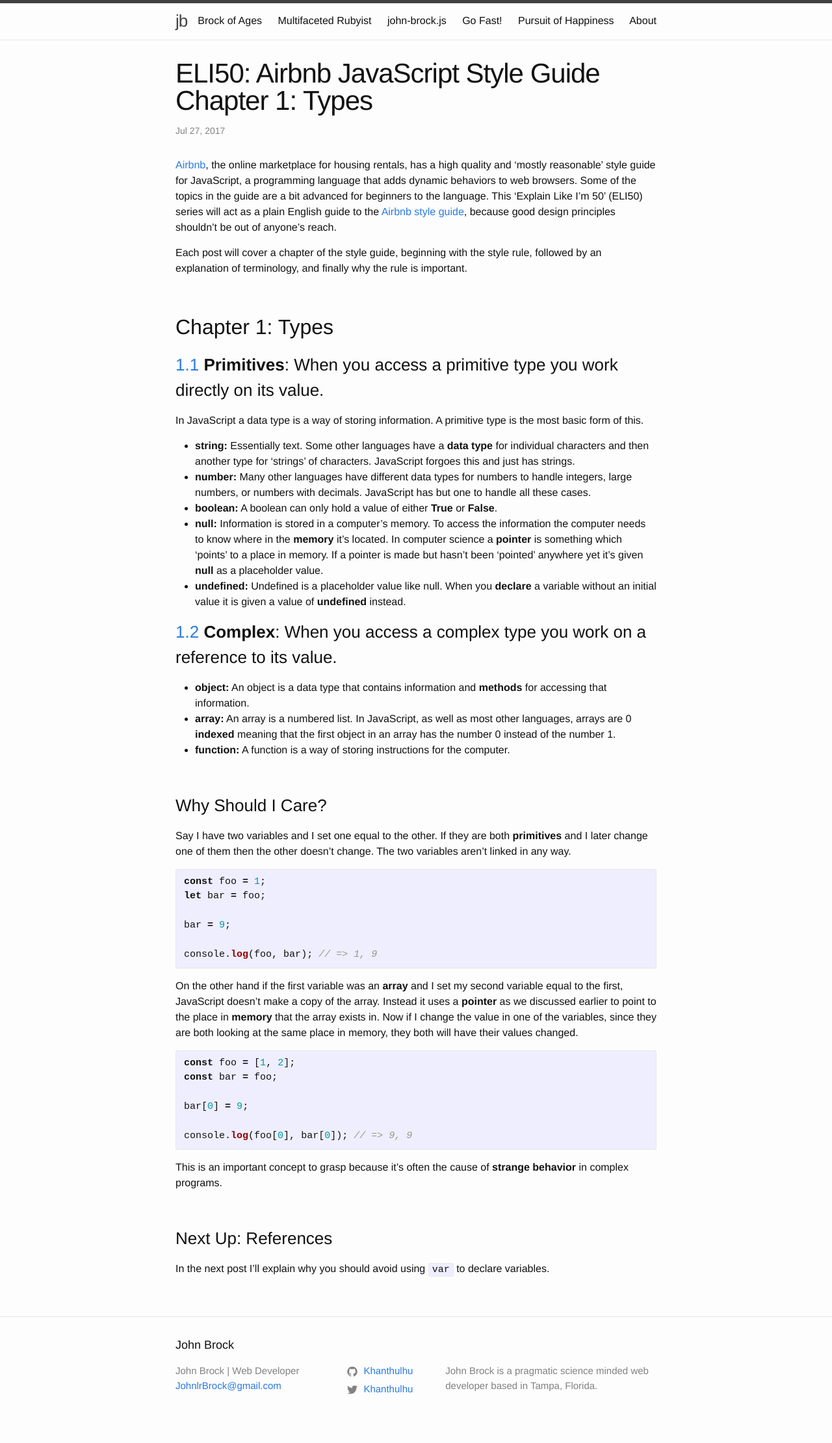
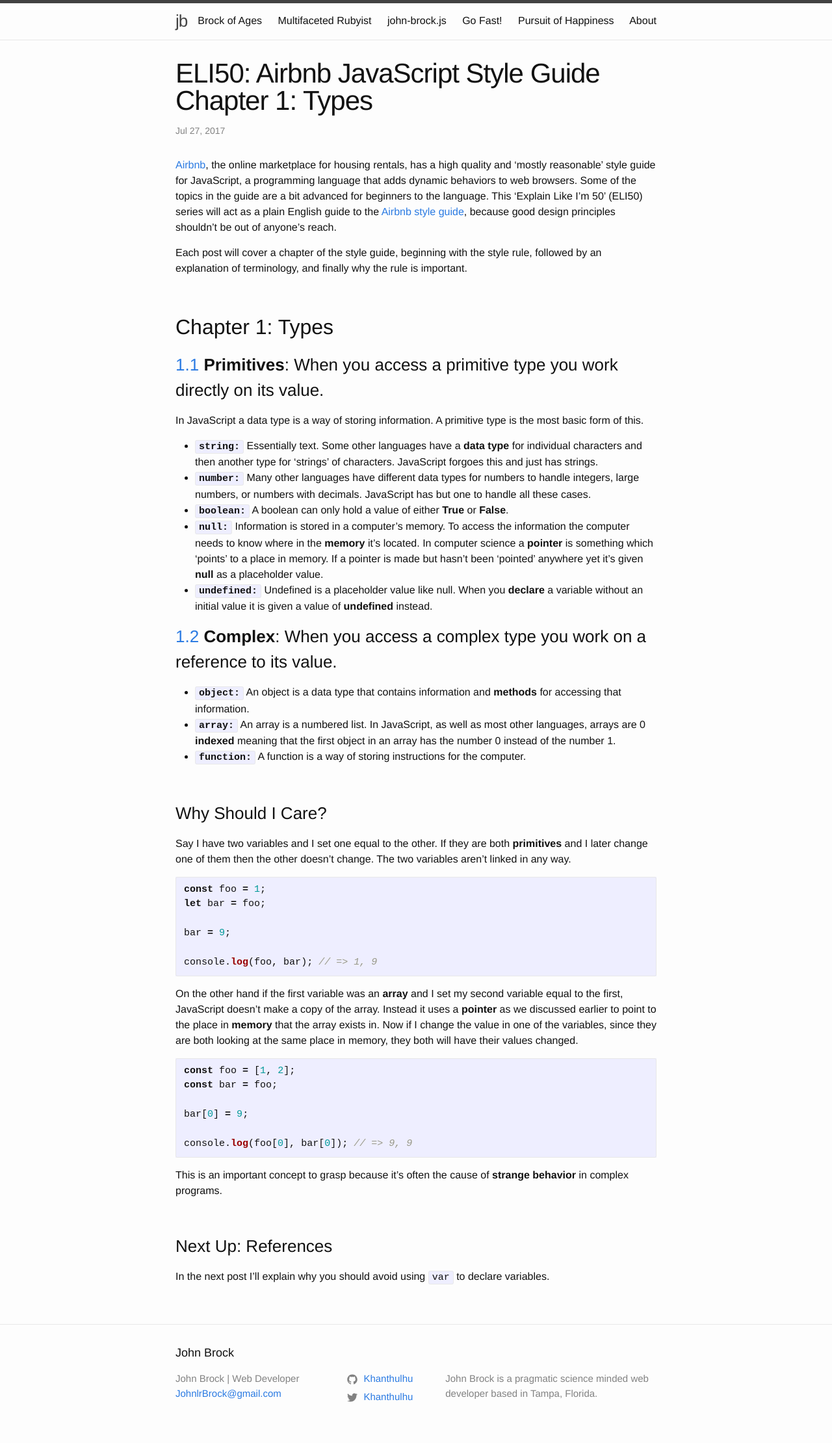
Before and after one commit to JohnLRBrock/JohnBrock, a Jekyll site: the page built from john-brock-js/_posts/2017-07-27-Airbnb-style-guide-chapter-1.md, in a window 1280 px wide. Shown: the whole page at 65% size. Built offline with Jekyll 4.4.1, drawn with Linux system fonts in a browser that asks for light colours; a script that is not in the unit is left out.

```diff
--- a/john-brock-js/_posts/2017-07-27-Airbnb-style-guide-chapter-1.md
+++ b/john-brock-js/_posts/2017-07-27-Airbnb-style-guide-chapter-1.md
@@ -12,17 +12,17 @@ Each post will cover a chapter of the style guide, beginning with the style rule
 ### [1.1][1.1] **Primitives**: When you access a primitive type you work directly on its value.
 
 In JavaScript a data type is a way of storing information. A primitive type is the most basic form of this.
-* **string:** Essentially text. Some other languages have a **data type** for individual characters and then another type for 'strings' of characters. JavaScript forgoes this and just has strings.
-* **number:** Many other languages have different data types for numbers to handle integers, large numbers, or numbers with decimals. JavaScript has but one to handle all these cases.
-* **boolean:** A boolean can only hold a value of either **True** or **False**.
-* **null:** Information is stored in a computer's memory. To access the information the computer needs to know where in the **memory** it's located. In computer science a **pointer** is something which 'points' to a place in memory. If a pointer is made but hasn't been 'pointed' anywhere yet it's given **null** as a placeholder value.
-* **undefined:** Undefined is a placeholder value like null. When you **declare** a variable without an initial value it is given a value of **undefined** instead.
+* **`string:`** Essentially text. Some other languages have a **data type** for individual characters and then another type for 'strings' of characters. JavaScript forgoes this and just has strings.
+* **`number:`** Many other languages have different data types for numbers to handle integers, large numbers, or numbers with decimals. JavaScript has but one to handle all these cases.
+* **`boolean:`** A boolean can only hold a value of either **True** or **False**.
+* **`null:`** Information is stored in a computer's memory. To access the information the computer needs to know where in the **memory** it's located. In computer science a **pointer** is something which 'points' to a place in memory. If a pointer is made but hasn't been 'pointed' anywhere yet it's given **null** as a placeholder value.
+* **`undefined:`** Undefined is a placeholder value like null. When you **declare** a variable without an initial value it is given a value of **undefined** instead.
 
 ### [1.2][1.2] **Complex**: When you access a complex type you work on a reference to its value.
 
-* **object:** An object is a data type that contains information and **methods** for accessing that information.
-* **array:** An array is a numbered list. In JavaScript, as well as most other languages, arrays are 0 **indexed** meaning that the first object in an array has the number 0 instead of the number 1.
-* **function:** A function is a way of storing instructions for the computer.
+* **`object:`** An object is a data type that contains information and **methods** for accessing that information.
+* **`array:`** An array is a numbered list. In JavaScript, as well as most other languages, arrays are 0 **indexed** meaning that the first object in an array has the number 0 instead of the number 1.
+* **`function:`** A function is a way of storing instructions for the computer.
 
 <br>
 ### Why Should I Care?
```
